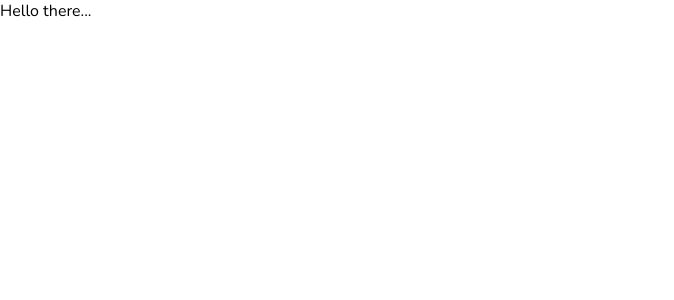
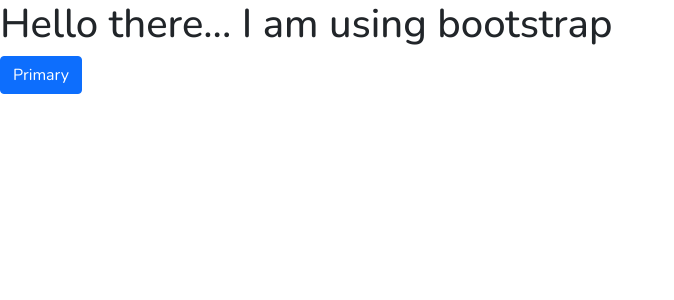
Before and after one commit to Godys05/alkemy-angular-challenge, an Angular app: page / in a window 1280 px wide. Shown: the top 300 px of the page, without its empty margins (0-674 px from the left). Built offline with nearby package versions, Linux system fonts and the light colour scheme.

Commit message:
Bootstrap added.

```diff
--- a/package.json
+++ b/package.json
@@ -18,6 +18,7 @@
     "@angular/platform-browser": "~12.2.0",
     "@angular/platform-browser-dynamic": "~12.2.0",
     "@angular/router": "~12.2.0",
+    "bootstrap": "^5.1.3",
     "rxjs": "~6.6.0",
     "tslib": "^2.3.0",
     "zone.js": "~0.11.4"
--- a/src/app/app.component.html
+++ b/src/app/app.component.html
@@ -1,3 +1,3 @@
-<p>Hello there...</p>
-
+<h1>Hello there... I am using bootstrap</h1>
+<button type="button" class="btn btn-primary">Primary</button>
 <router-outlet></router-outlet>
--- a/src/styles.scss
+++ b/src/styles.scss
@@ -1,5 +1,8 @@
 /* You can add global styles to this file, and also import other style files */
 @import url('https://fonts.googleapis.com/css2?family=Nunito:wght@300;400;500;600&display=swap');
+@import "~bootstrap/dist/css/bootstrap.css";
+
+
 * {
   margin: 0;
   padding: 0;
```
Also changed, not shown: 1 other file (tests, documents, lock files or other folders).
